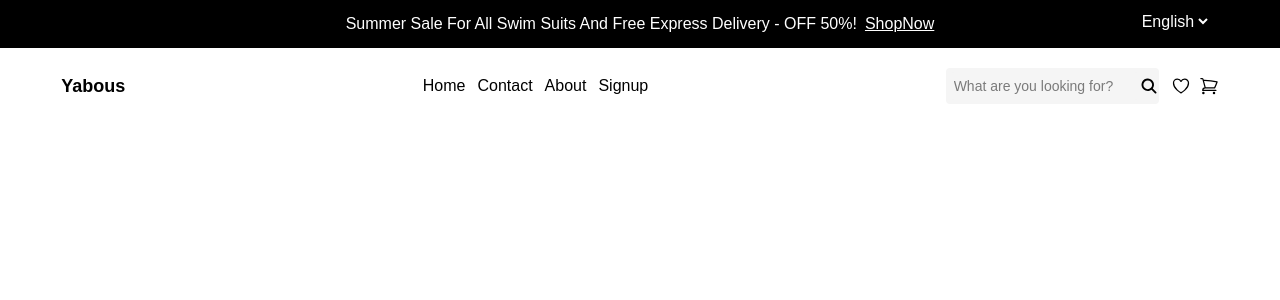
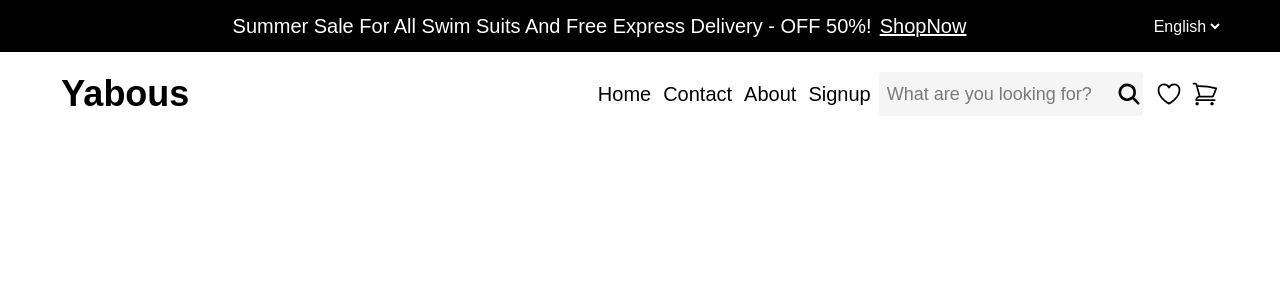
Before and after one commit to salihbezai/Yabous, a React (Vite) app: page / in a window 1280 px wide. Shown: the top 300 px of the page. Built offline with nearby package versions, Linux system fonts and the light colour scheme.

Commit message:
making header responsive on small devices

```diff
--- a/src/components/Header.jsx
+++ b/src/components/Header.jsx
@@ -8,18 +8,21 @@ const Header = () => {
   return (
     <header className="">
       <div className="bg-color-bg-1 text-white">
-        <div className="flex justify-center relative px-1 py-3 store-container ">
-          <div className="flex">
-            <p className="text-base">
+        <div className="flex  justify-center items-center  relative px-1 py-3 store-container ">
+          <div className="flex-1 text-center mr-2">
+            <p className="text-base sm:text-base md:text-lg lg:text-lg xl:text-xl">
               Summer Sale For All Swim Suits And Free Express Delivery - OFF
               50%!
-              <a className="text-base underline ml-2" href="/">
+              <a
+                className="text-base underline ml-2 sm:text-base md:text-lg lg:text-lg xl:text-xl"
+                href="/"
+              >
                 ShopNow
               </a>
             </p>
           </div>
-          <div className="absolute right-4 flex justify-center cursor-pointer ">
-            <select>
+          <div className="flex  cursor-pointer items-center ">
+            <select className="cursor-pointer">
               <option
                 value="en"
                 className="text-color-1 cursor-pointer"
@@ -37,43 +40,51 @@ const Header = () => {
           </div>
         </div>
       </div>
-      <div className="px-2 py-5 store-container flex items-center justify-between">
-        <div>
+      <div
+        className="px-2 py-5 store-container flex items-center justify-between
+      flex-col sm:flex-col gap-2 md:flex-row"
+      >
+        <div className="flex items-center justify-between w-full">
+          <div className="mr-3">
             <Link to={"/"}>
-            <h1 className="font-extrabold text-lg">Yabous</h1>
+              <h1 className="font-extrabold xs:text-lg sm:text-xl md:text-2xl lg:text-3xl xl:text-4xl">
+                Yabous
+              </h1>
             </Link>
           </div>
-        <nav>
+          <nav className=" ml-2">
             <ul className="flex gap-3">
-            <li>
+              <li className="text-base sm:text-base md:text-lg lg:text-lg xl:text-xl">
                 <Link to="/">Home</Link>
               </li>
-            <li>
+              <li className="text-base sm:text-base md:text-lg lg:text-lg xl:text-xl">
                 <Link to="/">Contact</Link>
               </li>
-            <li>
+              <li className="text-base sm:text-base md:text-lg lg:text-lg xl:text-xl">
                 <Link to="/">About</Link>
               </li>
-            <li>
+              <li className="text-base sm:text-base md:text-lg lg:text-lg xl:text-xl">
                 <Link to="/">Signup</Link>
               </li>
             </ul>
           </nav>
-        <div className="flex items-center gap-3">
-          <div className="flex items-center relative px-1 py-1 bg-[#F5F5F5] rounded">
+        </div>
+        <div className="flex items-center gap-3 w-full sm:w-full md:w-auto">
+          <div className="flex items-center relative px-1 py-1 bg-[#F5F5F5] rounded w-full sm:w-full md:w-auto">
             <input
               type="text"
               placeholder="What are you looking for?"
-              className="text-black border-none outline-none bg-[#F5F5F5] px-1 py-1 rounded text-sm mr-4"
+              className="text-black sm:text-sm md:text-base lg:text-base xl:text-lg
+               border-none outline-none bg-[#F5F5F5] px-1 py-1 rounded text-sm mr-4"
             />
-            <MagnifyingGlassIcon className="icon-style text-black absolute right-0" />
+            <MagnifyingGlassIcon className="icon-style text-black absolute right-0 w-6 h-6  sm:w-5 sm:h-5 md:w-6 md:h-6 lg:w-6 lg:h-6 xl:w-7 xl:h-7" />
           </div>
           <div className="flex items-center gap-2">
             <div>
-              <HeartIcon className="icon-style text-black" />
+              <HeartIcon className="icon-style text-black w-6 h-6  sm:w-5 sm:h-5 md:w-6 md:h-6 lg:w-6 lg:h-6 xl:w-7 xl:h-7" />
             </div>
             <div>
-              <ShoppingCartIcon className="icon-style text-black" />
+              <ShoppingCartIcon className="icon-style text-black w-6 h-6  sm:w-5 sm:h-5 md:w-6 md:h-6 lg:w-6 lg:h-6 xl:w-7 xl:h-7" />
             </div>
           </div>
         </div>
```
Lines whose indentation alone changed are shown as unchanged.
